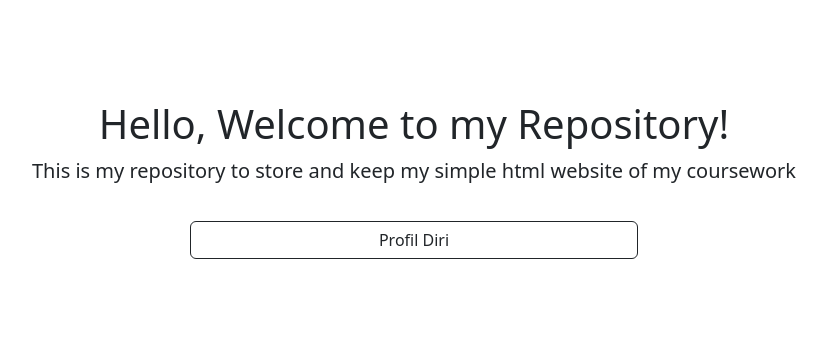
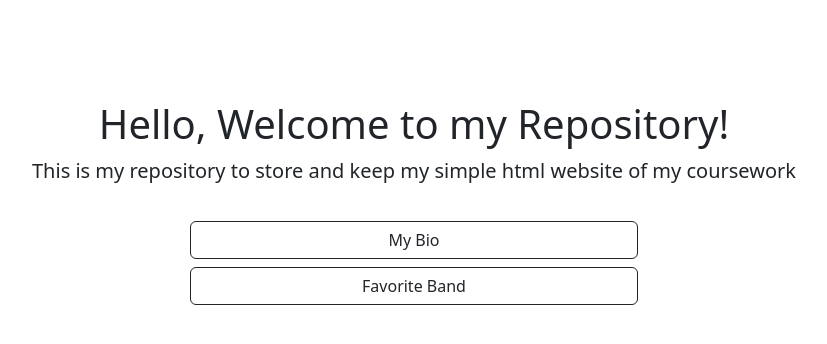
Before and after one commit to weningwinursita/weningwinursita.github.com, a plain HTML site: page index.html in a window 1280 px wide. Shown: the whole page, without its empty margins (236-1063 px from the left). Drawn offline with Linux system fonts and the light colour scheme.

Commit message:
second commit

```diff
--- a/index.html
+++ b/index.html
@@ -15,7 +15,8 @@
           <p class="lead">This is my repository to store and keep my simple html website of my coursework</p>
           <div class="overflow-auto list-box">
             <div class="d-grid gap-2 col-5 mx-auto">
-              <a href="bio.html" class="btn btn-outline-dark">Profil Diri</a>
+              <a href="pages/bio/" class="btn btn-outline-dark">My Bio</a>
+              <a href="pages/fav-band/" class="btn btn-outline-dark">Favorite Band</a>
             </div>
           </div>
         </div>
```
